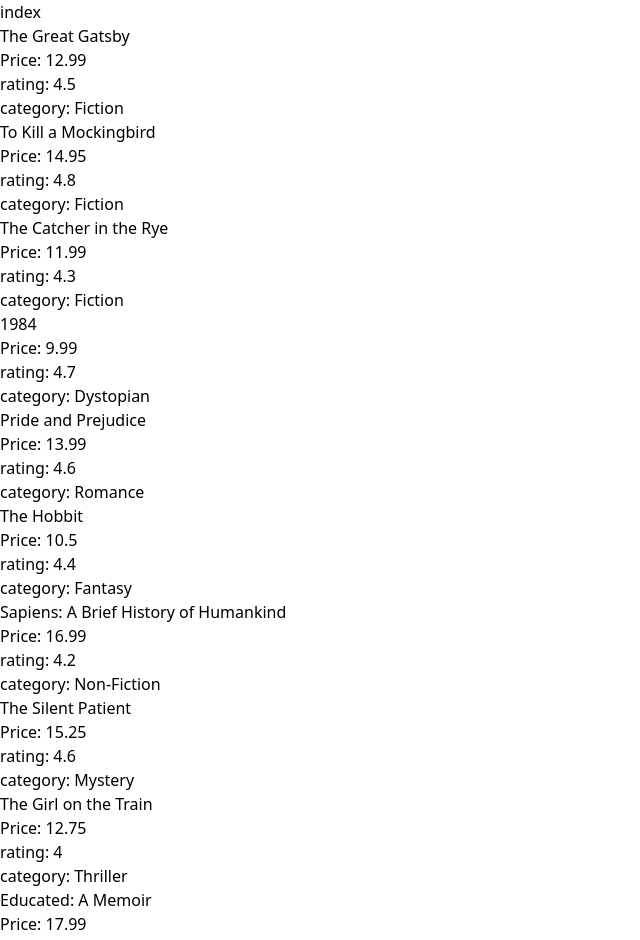
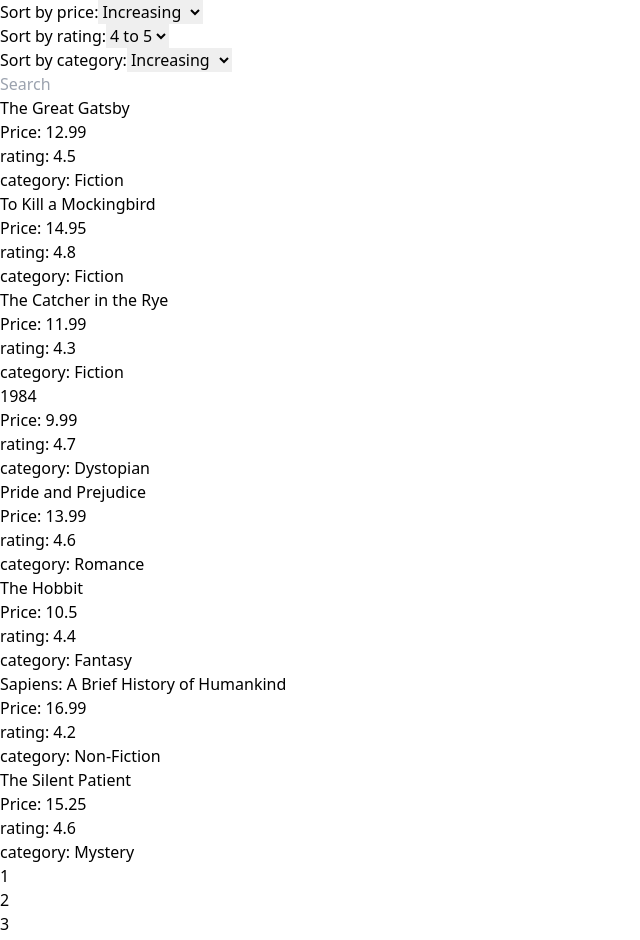
Before and after one commit to suraj719/tggt-1, a React (Vite) app: page / in a window 1280 px wide. Shown: the top 940 px of the page, without its empty margins (0-640 px from the left). Built offline with nearby package versions, Linux system fonts and the light colour scheme.

Commit message:
feat: pagination

```diff
--- a/src/components/BookCard.tsx/index.tsx
+++ b/src/components/BookCard.tsx/index.tsx
@@ -1,8 +1,7 @@
 export default function BookCard({ name, price, rating, category }: any) {
-  // const
   return (
     <>
-      <div className="w-[20rem] bg-gray-200 rounded-md p-5 text-center">
+      <div className="w-[20rem] h-[10rem] bg-gray-200 rounded-md p-5 text-center">
         <p className="font-bold">{name}</p>
         <p>Price: {price}</p>
         <p>rating: {rating}</p>
--- a/src/components/NavBar/index.tsx
+++ b/src/components/NavBar/index.tsx
@@ -1,5 +1,38 @@
 export default function NavBar() {
   return (
-    <div>index</div>
-  )
+    <>
+      <div className="flex justify-center gap-5 flex-wrap items-center pb-10">
+        <div>
+          <label>Sort by price:</label>
+          <select className="bg-gray-300 rounded-md p-2">
+            <option>Increasing</option>
+            <option>Decreasing</option>
+          </select>
+        </div>
+        <div>
+          <label>Sort by rating:</label>
+          <select className="bg-gray-300 rounded-md p-2">
+            <option>4 to 5</option>
+            <option>3 to 4</option>
+            <option>2 to 3</option>
+            <option>1 to 2</option>
+          </select>
+        </div>
+        <div>
+          <label>Sort by category:</label>
+          <select className="bg-gray-300 rounded-md p-2">
+            <option>Increasing</option>
+            <option>Decreasing</option>
+          </select>
+        </div>
+        <div>
+          <input
+            placeholder="Search"
+            type="search"
+            className="bg-gray-300 py-3 px-5 rounded-md"
+          />
+        </div>
+      </div>
+    </>
+  );
 }
--- /dev/null
+++ b/src/components/Pagination/index.tsx
@@ -0,0 +1,29 @@
+const Pagination = ({ PostsPerPage, totalPosts, paginate }: any) => {
+  let PageNums = [];
+  for (let i = 1; i <= Math.ceil(totalPosts / PostsPerPage); i++) {
+    PageNums.push(i);
+  }
+  return (
+    <>
+      <div className="flex justify-center mt-10">
+        <ul className="pagination gap-3 flex">
+          {PageNums.map((num) => {
+            return (
+              <li key={num} className="page-item">
+                <a
+                  onClick={() => paginate(num)}
+                  href="#"
+                  className="font-bold bg-gray-800 text-white p-3 rounded-md"
+                >
+                  {num}
+                </a>
+              </li>
+            );
+          })}
+        </ul>
+      </div>
+    </>
+  );
+};
+
+export default Pagination;
--- a/src/pages/HomePage/index.tsx
+++ b/src/pages/HomePage/index.tsx
@@ -2,15 +2,22 @@
 import NavBar from "../../components/NavBar";
 import data from "../../assets/data.json";
 import BookCard from "../../components/BookCard.tsx";
+import Pagination from "../../components/Pagination/index.tsx";
 
 export default function HomePage() {
+  const [currentPage, setCurrpage] = useState(1);
+  const [postsPerPage, SetPostsPerPage] = useState(8);
+
+  const idlastp = currentPage * postsPerPage;
+  const idfirstp = idlastp - postsPerPage;
   const [books, setBooks] = useState(data);
-
+  const currentbooks = books.slice(idfirstp, idlastp);
+  const paginate = (pagenum: any) => setCurrpage(pagenum);
   return (
     <>
       <NavBar />
-      <div className="flex justify-evenly items-center flex-wrap gap-5">
-          {books.map((book, index) => (
+      <div className="flex justify-center items-center flex-wrap gap-5">
+        {currentbooks.map((book, index) => (
           <>
             <BookCard
               key={index + 1}
@@ -22,6 +29,11 @@
           </>
         ))}
       </div>
+      <Pagination
+        PostsPerPage={postsPerPage}
+        totalPosts={books.length}
+        paginate={paginate}
+      />
     </>
   );
 }
```
Lines whose indentation alone changed are shown as unchanged.
